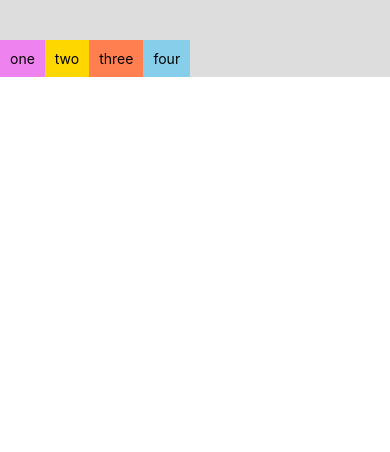
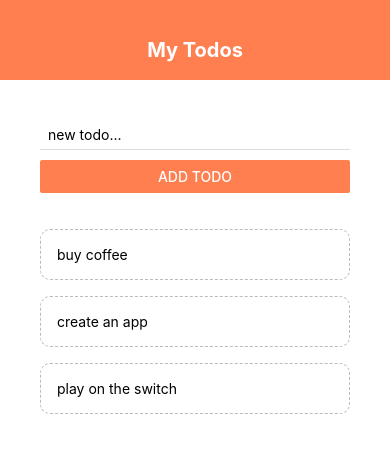
Before and after one commit to MohammedDChowdhury/react-native-task-manager, a React Native app: screen / in a window 390 px wide. Shown: the top 452 px of the page. Built offline with nearby package versions, Linux system fonts and the light colour scheme.

Commit message:
flex box justifying, aligning n flex: 1

```diff
--- a/App.js
+++ b/App.js
@@ -41,30 +41,30 @@ export default function App() {
   };
 
   return (
-    <Sandbox />
-    // <TouchableWithoutFeedback
-    //   onPress={() => {
-    //     Keyboard.dismiss();
-    //     console.log("dismissed keyboard");
-    //   }}
-    // >
-    //   <View style={styles.container}>
-    //     {/* header */}
-    //     <Header />
-    //     <View style={styles.content}>
-    //       {/* todo form */}
-    //       <AddTodo submitHandler={submitHandler} />
-    //       <View style={styles.list}>
-    //         <FlatList
-    //           data={todos}
-    //           renderItem={({ item }) => (
-    //             <TodoItem item={item} pressHandler={pressHandler} />
-    //           )}
-    //         />
-    //       </View>
-    //     </View>
-    //   </View>
-    // </TouchableWithoutFeedback>
+    // <Sandbox />
+    <TouchableWithoutFeedback
+      onPress={() => {
+        Keyboard.dismiss();
+        console.log("dismissed keyboard");
+      }}
+    >
+      <View style={styles.container}>
+        {/* header */}
+        <Header />
+        <View style={styles.content}>
+          {/* todo form */}
+          <AddTodo submitHandler={submitHandler} />
+          <View style={styles.list}>
+            <FlatList
+              data={todos}
+              renderItem={({ item }) => (
+                <TodoItem item={item} pressHandler={pressHandler} />
+              )}
+            />
+          </View>
+        </View>
+      </View>
+    </TouchableWithoutFeedback>
   );
 }
 
@@ -75,6 +75,8 @@ const styles = StyleSheet.create({
   },
   content: {
     padding: 40, // padding in every direction
+
+    flex: 1,
   },
-  list: { marginTop: 20 }, // so the list has a margin away from the form
+  list: { marginTop: 20, flex: 1 }, // so the list has a margin away from the form
 });
--- a/components/Sandbox.js
+++ b/components/Sandbox.js
@@ -16,23 +16,39 @@ const styles = StyleSheet.create({
   container: {
     // flex: 1,
     flexDirection: "row",
+    justifyContent: "space-around", // main axis
+    alignItems: "flex-end", // cross axis
     paddingTop: 40,
     backgroundColor: "#ddd",
+    borderWidth: 5,
+    marginTop: 21,
   },
   boxOne: {
+    flex: 1,
     backgroundColor: "violet",
     padding: 10,
+    borderWidth: 4,
+    borderColor: "black",
   },
   boxTwo: {
+    flex: 1,
     backgroundColor: "gold",
-    padding: 10,
+    padding: 20,
+    borderWidth: 4,
+    borderColor: "black",
   },
   boxThree: {
+    flex: 1,
     backgroundColor: "coral",
-    padding: 10,
+    padding: 30,
+    borderWidth: 4,
+    borderColor: "black",
   },
   boxFour: {
+    flex: 1,
     backgroundColor: "skyblue",
-    padding: 10,
+    padding: 40,
+    borderWidth: 4,
+    borderColor: "black",
   },
 });
```
